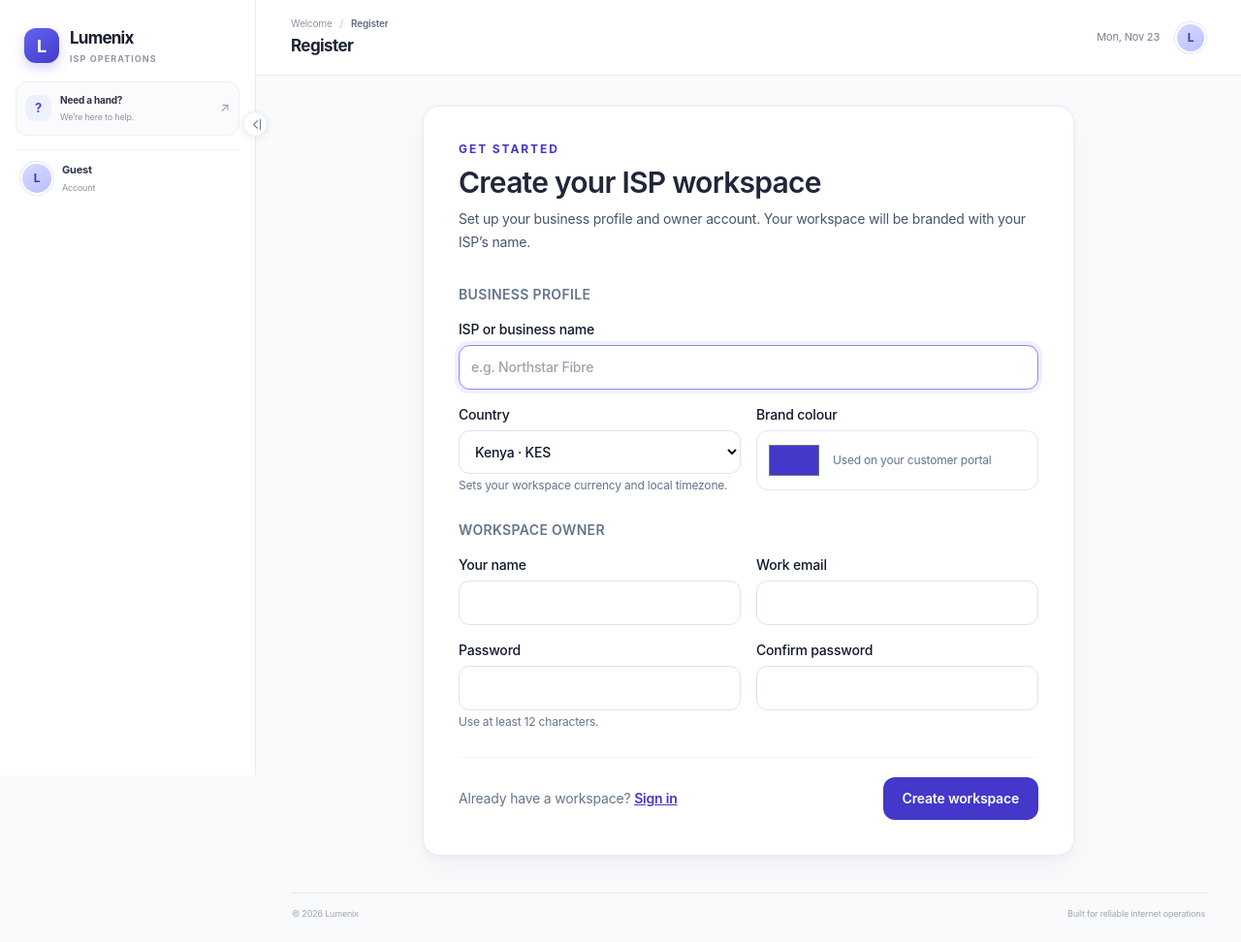
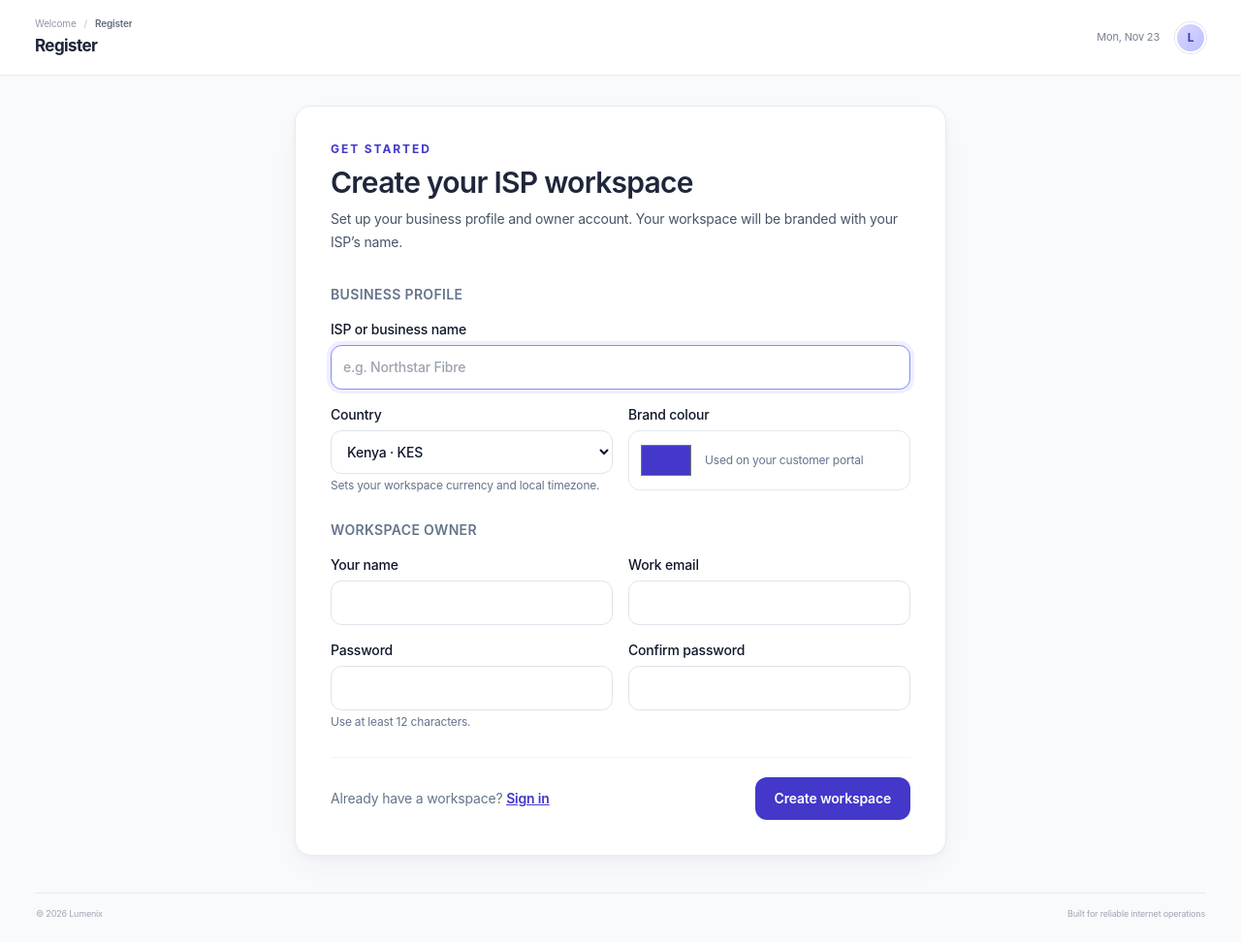
Before and after one commit to kangerewanyoike-dotcom/-Lumenix-ISP, a Laravel app: page /register in a window 1280 px wide. Shown: the whole page at 97% size. Run offline with Laravel 12, Linux system fonts and the light colour scheme; style sheets or scripts are compiled from the project's sources; parts of the project's set-up code (start-up, migrations or seed data) failed here and were passed over.

Commit message:
Hide workspace sidebar for guest pages

```diff
--- a/resources/css/app.css
+++ b/resources/css/app.css
@@ -51,6 +51,7 @@
 }
 
 .app-frame { --sidebar-width: 264px; min-height: 100vh; }
+.guest-frame { --sidebar-width: 0px; }
 .app-sidebar { position: fixed; z-index: 40; inset: 0 auto 0 0; display: flex; width: var(--sidebar-width); flex-direction: column; border-right: 1px solid #e8eaf0; background: #fff; padding: 24px 16px 14px; transition: width .22s ease, transform .22s ease; }
 .brand-lockup { display: flex; height: 46px; flex-shrink: 0; align-items: center; gap: 11px; padding: 0 9px; text-decoration: none; }
 .brand-symbol { display: grid; width: 36px; height: 36px; flex: 0 0 36px; place-items: center; border-radius: 12px; background: linear-gradient(145deg, #6366f1, #4338ca); color: white; font-size: 18px; font-weight: 750; box-shadow: 0 5px 12px rgba(79,70,229,.24); }
@@ -91,6 +92,7 @@
 .sidebar-collapse:hover { color: #5146c9; }
 .sidebar-collapse svg { width: 15px; height: 15px; }
 .app-main { min-height: 100vh; margin-left: var(--sidebar-width); transition: margin-left .22s ease; }
+.guest-frame .app-main { margin-left: 0; }
 .topbar { position: sticky; z-index: 20; top: 0; display: flex; min-height: 78px; align-items: center; justify-content: space-between; gap: 20px; border-bottom: 1px solid #e9ebf1; background: rgba(255,255,255,.9); padding: 0 36px; backdrop-filter: blur(18px); }
 .topbar-leading, .topbar-actions { display: flex; min-width: 0; align-items: center; gap: 16px; }
 .topbar-heading { min-width: 0; }
--- a/resources/views/components/layouts/app.blade.php
+++ b/resources/views/components/layouts/app.blade.php
@@ -51,7 +51,8 @@
         $currentLabel = collect([...$tenantLinks, ...$managementLinks, ...$platformLinks])->first(fn ($link) => $currentName === $link['route'])['label'] ?? \Illuminate\Support\Str::of($currentName ?? 'Workspace')->afterLast('.')->replace('-', ' ')->title();
     @endphp
 
-    <div class="app-frame" data-app-frame data-theme="{{ $hasTenant ? 'tenant' : ($isPlatformAdmin ? 'platform' : 'default') }}">
+    <div class="app-frame {{ auth()->check() ? '' : 'guest-frame' }}" data-app-frame data-theme="{{ $hasTenant ? 'tenant' : ($isPlatformAdmin ? 'platform' : 'default') }}">
+        @auth
         <div class="sidebar-scrim" data-sidebar-scrim></div>
         <aside class="app-sidebar" data-sidebar aria-label="Main navigation">
             <a href="{{ $hasTenant ? route('tenant.dashboard') : ($isPlatformAdmin ? route('platform.dashboard') : route('login')) }}" class="brand-lockup" aria-label="Lumenix home">
@@ -131,11 +132,14 @@
             </div>
             <button type="button" class="sidebar-collapse" data-sidebar-toggle aria-label="Collapse sidebar" aria-expanded="true" title="Collapse sidebar"><svg viewBox="0 0 24 24" fill="none" stroke="currentColor" stroke-width="1.8" stroke-linecap="round" stroke-linejoin="round" aria-hidden="true"><path d="m15 18-6-6 6-6"/><path d="M20 4v16"/></svg></button>
         </aside>
+        @endauth
 
         <main class="app-main">
             <header class="topbar">
                 <div class="topbar-leading">
+                    @auth
                     <button type="button" class="mobile-menu-toggle" data-mobile-menu aria-label="Open navigation" aria-expanded="false"><svg viewBox="0 0 24 24" fill="none" stroke="currentColor" stroke-width="1.8" stroke-linecap="round" aria-hidden="true"><path d="M4 6h16M4 12h16M4 18h16"/></svg></button>
+                    @endauth
                     <div class="topbar-heading"><div class="breadcrumb"><span>{{ $hasTenant ? $membership->tenant->name : ($isPlatformAdmin ? 'Platform' : 'Welcome') }}</span><span class="breadcrumb-separator">/</span><strong>{{ $currentLabel }}</strong></div><h1>{{ $currentLabel }}</h1></div>
                 </div>
                 <div class="topbar-actions">
```
